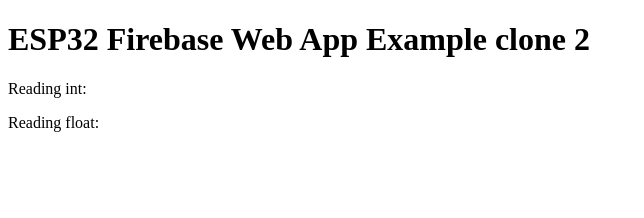
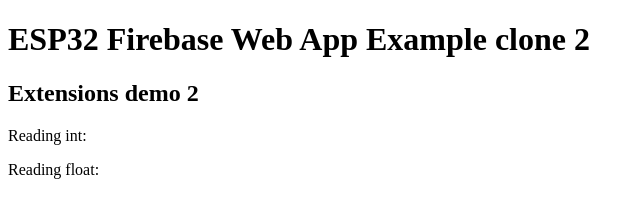
Before and after one commit to anh-ad/demo, a plain HTML site: page FirebaseDemo/public/index.html in a window 1280 px wide. Shown: the whole page, without its empty margins (0-644 px from the left). Drawn offline with Linux system fonts and the light colour scheme.

Commit message:
update demo 2

```diff
--- a/FirebaseDemo/public/index.html
+++ b/FirebaseDemo/public/index.html
@@ -35,6 +35,7 @@
 
 <body>
   <h1>ESP32 Firebase Web App Example clone 2</h1>
+  <h2>Extensions demo 2</h2>
   <p>Reading int: <span id="reading-int"></span></p>
   <p>Reading float: <span id="reading-float"></span></p>
 </body>
```
